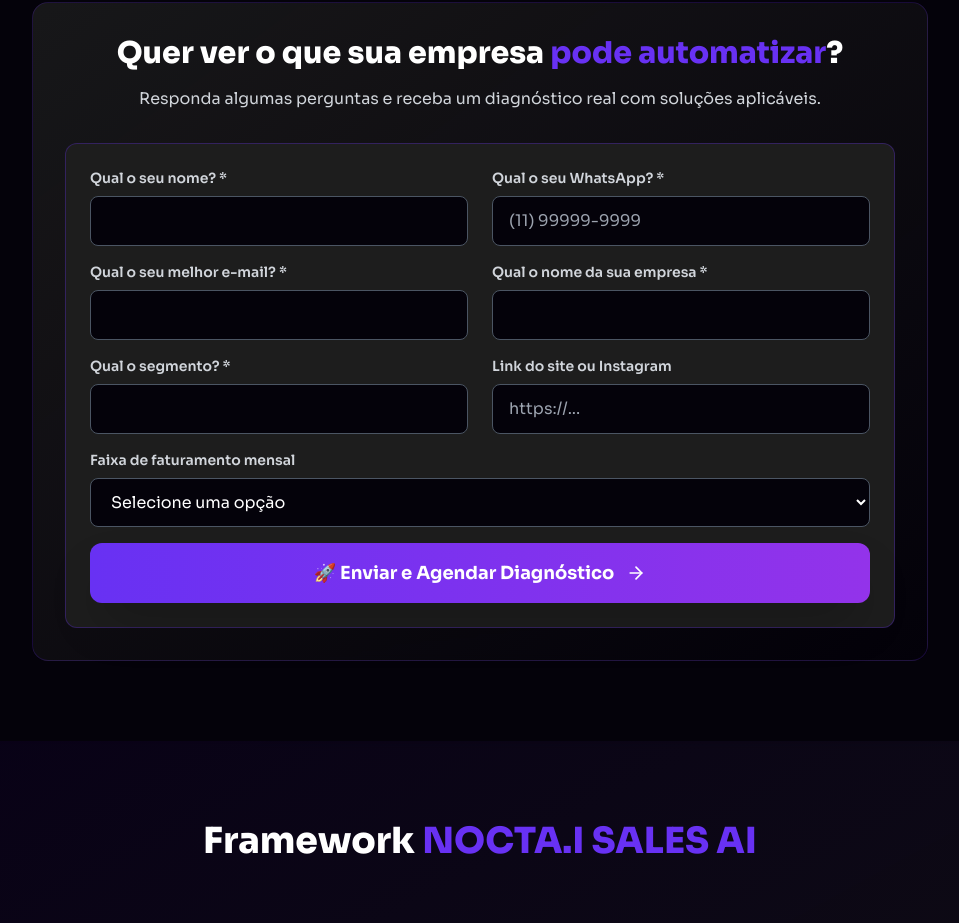
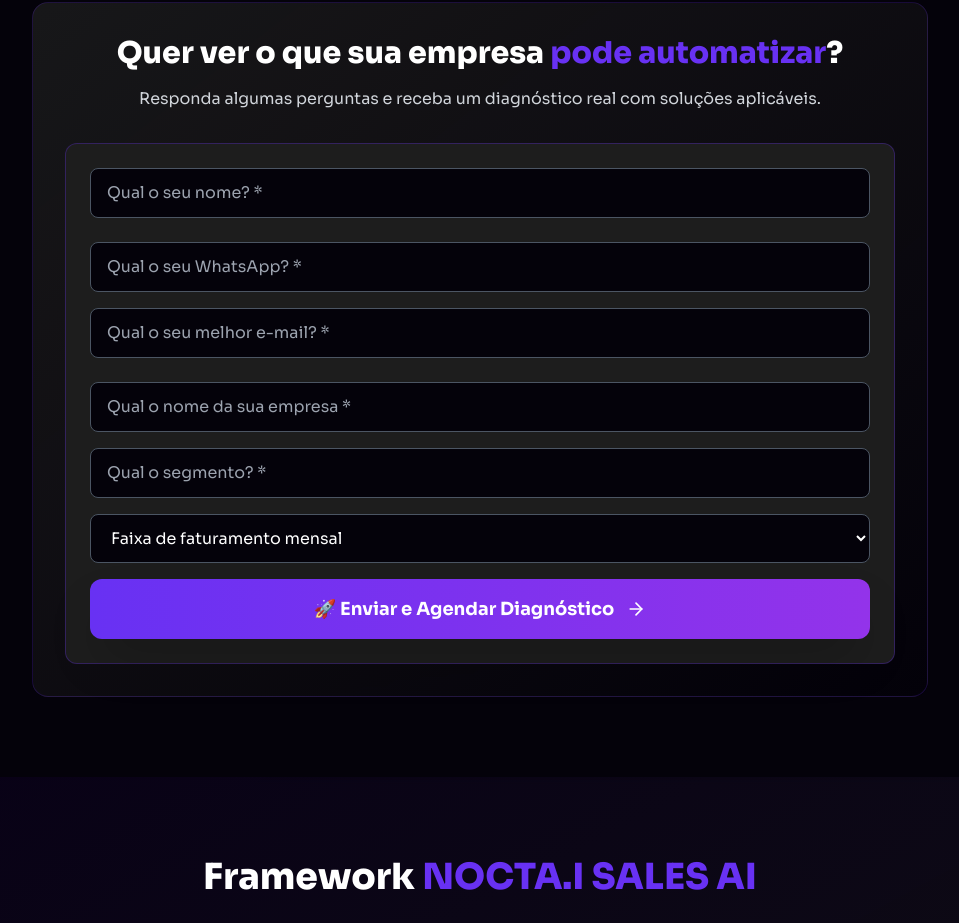
Before and after one commit to EzequielPrado/NOCTA.I-SALES-AI, a React (Vite) app: page / in a window 1280 px wide. Shown: the part 6261-7184 px from the top of the page, without its empty margins (160-1119 px from the left). Built offline with nearby package versions, Linux system fonts and the light colour scheme.

Commit message:
Update App.tsx

```diff
--- a/src/App.tsx
+++ b/src/App.tsx
@@ -593,95 +593,80 @@
       ) : (
         <form onSubmit={handleSubmit} className="space-y-4 bg-[#1d1d1d] p-6 rounded-xl border border-[#6831f3]/30">
           {/* Nome / WhatsApp */}
-          <div className="grid md:grid-cols-2 gap-6">
+          <div className="flex flex-col gap-6">
             <div>
-              <label className="block text-sm font-semibold text-gray-300 mb-2">Qual o seu nome? *</label>
               <input
                 type="text"
                 name="name"
                 value={formData.name}
                 onChange={handleInputChange}
-                className="w-full bg-[#04020a] border border-gray-600 rounded-lg px-4 py-3 text-white focus:border-[#6831f3] focus:ring-2 focus:ring-[#6831f3]/20 transition-all"
+                placeholder="Qual o seu nome? *"
+                className="w-full bg-[#04020a] border border-gray-600 rounded-lg px-4 py-3 text-white placeholder-gray-400 focus:border-[#6831f3] focus:ring-2 focus:ring-[#6831f3]/20 transition-all"
                 required
               />
             </div>
             <div>
-              <label className="block text-sm font-semibold text-gray-300 mb-2">Qual o seu WhatsApp? *</label>
               <input
                 type="tel"
                 name="whatsapp"
                 value={formData.whatsapp}
                 onChange={handleInputChange}
-                className="w-full bg-[#04020a] border border-gray-600 rounded-lg px-4 py-3 text-white focus:border-[#6831f3] focus:ring-2 focus:ring-[#6831f3]/20 transition-all"
-                placeholder="(11) 99999-9999"
+                placeholder="Qual o seu WhatsApp? *"
+                className="w-full bg-[#04020a] border border-gray-600 rounded-lg px-4 py-3 text-white placeholder-gray-400 focus:border-[#6831f3] focus:ring-2 focus:ring-[#6831f3]/20 transition-all"
                 required
               />
             </div>
           </div>
 
           {/* E-mail / Empresa */}
-          <div className="grid md:grid-cols-2 gap-6">
+          <div className="flex flex-col gap-6">
             <div>
-              <label className="block text-sm font-semibold text-gray-300 mb-2">Qual o seu melhor e-mail? *</label>
               <input
                 type="email"
                 name="email"
                 value={formData.email}
                 onChange={handleInputChange}
-                className="w-full bg-[#04020a] border border-gray-600 rounded-lg px-4 py-3 text-white focus:border-[#6831f3] focus:ring-2 focus:ring-[#6831f3]/20 transition-all"
+                placeholder="Qual o seu melhor e-mail? *"
+                className="w-full bg-[#04020a] border border-gray-600 rounded-lg px-4 py-3 text-white placeholder-gray-400 focus:border-[#6831f3] focus:ring-2 focus:ring-[#6831f3]/20 transition-all"
                 required
               />
             </div>
             <div>
-              <label className="block text-sm font-semibold text-gray-300 mb-2">Qual o nome da sua empresa *</label>
               <input
                 type="text"
                 name="company"
                 value={formData.company}
                 onChange={handleInputChange}
-                className="w-full bg-[#04020a] border border-gray-600 rounded-lg px-4 py-3 text-white focus:border-[#6831f3] focus:ring-2 focus:ring-[#6831f3]/20 transition-all"
+                placeholder="Qual o nome da sua empresa *"
+                className="w-full bg-[#04020a] border border-gray-600 rounded-lg px-4 py-3 text-white placeholder-gray-400 focus:border-[#6831f3] focus:ring-2 focus:ring-[#6831f3]/20 transition-all"
                 required
               />
             </div>
           </div>
 
-          {/* Segmento / Site */}
-          <div className="grid md:grid-cols-2 gap-6">
+          {/* Segmento */}
           <div>
-              <label className="block text-sm font-semibold text-gray-300 mb-2">Qual o segmento? *</label>
             <input
               type="text"
               name="segment"
               value={formData.segment}
               onChange={handleInputChange}
-                className="w-full bg-[#04020a] border border-gray-600 rounded-lg px-4 py-3 text-white focus:border-[#6831f3] focus:ring-2 focus:ring-[#6831f3]/20 transition-all"
+              placeholder="Qual o segmento? *"
+              className="w-full bg-[#04020a] border border-gray-600 rounded-lg px-4 py-3 text-white placeholder-gray-400 focus:border-[#6831f3] focus:ring-2 focus:ring-[#6831f3]/20 transition-all"
               required
             />
-            </div>
-            <div>
-              <label className="block text-sm font-semibold text-gray-300 mb-2">Link do site ou Instagram</label>
-              <input
-                type="text"
-                name="website"
-                value={formData.website}
-                onChange={handleInputChange}
-                className="w-full bg-[#04020a] border border-gray-600 rounded-lg px-4 py-3 text-white focus:border-[#6831f3] focus:ring-2 focus:ring-[#6831f3]/20 transition-all"
-                placeholder="https://..."
-              />
-            </div>
           </div>
 
 
           {/* Faixa de faturamento */}
           <div>
-            <label className="block text-sm font-semibold text-gray-300 mb-2">Faixa de faturamento mensal</label>
             <select
               name="revenue"
               value={formData.revenue}
               onChange={handleInputChange}
               className="w-full bg-[#04020a] border border-gray-600 rounded-lg px-4 py-3 text-white focus:border-[#6831f3] focus:ring-2 focus:ring-[#6831f3]/20 transition-all"
             >
-              <option value="">Selecione uma opção</option>
+              <option value="">Faixa de faturamento mensal</option>
               <option value="0-30k">R$ 0 - R$30.000</option>
               <option value="30-50k">R$30.000 - R$50.000</option>
               <option value="50-100k">R$50.000 - R$100.000</option>
@@ -703,6 +688,9 @@
     </div>
   </div>
 </section>
+
+
+
 
 
 {/* Framework Section */}
```
Lines whose indentation alone changed are shown as unchanged.
